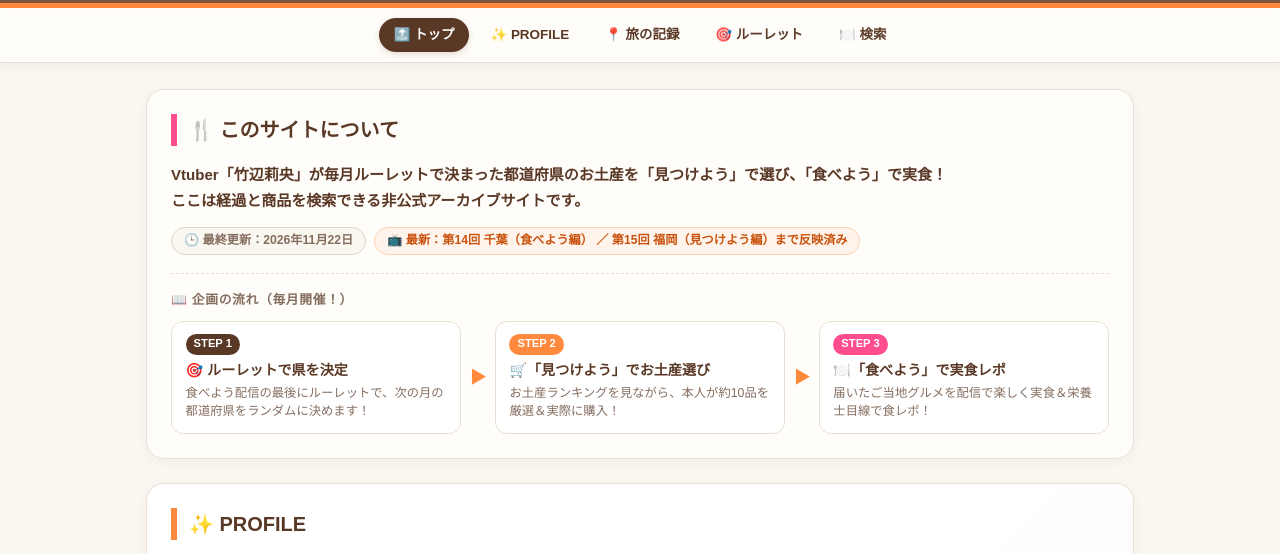
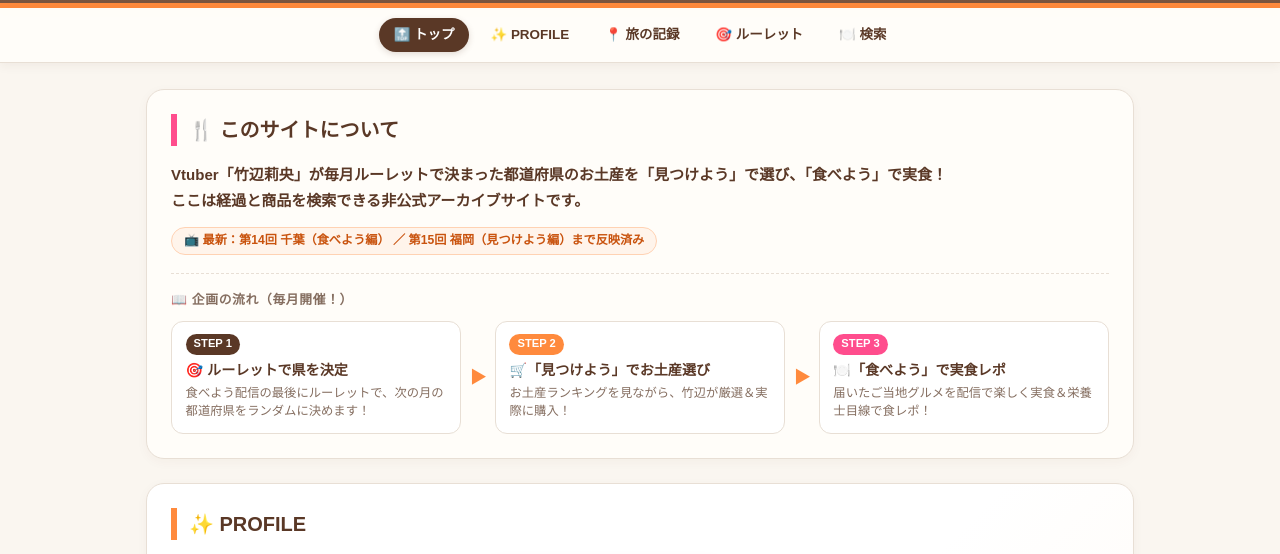
Before and after one commit to 02ku-tabetai/47japan-tabetai, a plain HTML site: page index.html in a window 1280 px wide. Shown: the part 208-762 px from the top of the page. Drawn offline with Linux system fonts and the light colour scheme.

Commit message:
Add files via upload

```diff
--- a/index.html
+++ b/index.html
@@ -58,7 +58,7 @@
       top: 0;
       z-index: 150;
       background: rgba(255, 253, 249, 0.96);
-      backdrop-filter: blur(8px);
+			      backdrop-filter: blur(8px);
       border-bottom: 1.5px solid var(--border-soft);
       box-shadow: 0 3px 10px rgba(90, 56, 38, 0.06);
       padding: 0.6rem 0.8rem;
@@ -838,7 +838,7 @@
           <div class="step-box s2">
             <span class="step-num">STEP 2</span>
             <div class="step-title">🛒「見つけよう」でお土産選び</div>
-            <div class="step-desc">お土産ランキングを見ながら、本人が約10品を厳選＆実際に購入！</div>
+            <div class="step-desc">お土産ランキングを見ながら、竹辺が厳選＆実際に購入！</div>
           </div>
           <div class="step-arrow">▶</div>
           <div class="step-box s3">
@@ -1452,9 +1452,7 @@
       });
 
       let html = "";
-      if (SITE_CONFIG.lastUpdated) {
-        html += `<span class="status-pill">🕒 最終更新：${esc(SITE_CONFIG.lastUpdated)}</span>`;
-      }
+
       if (latestDone) {
         let epText = `第${latestDone.no}回 ${latestDone.pref}（食べよう編）`;
         if (latestNext && latestNext.no > latestDone.no) {
```
